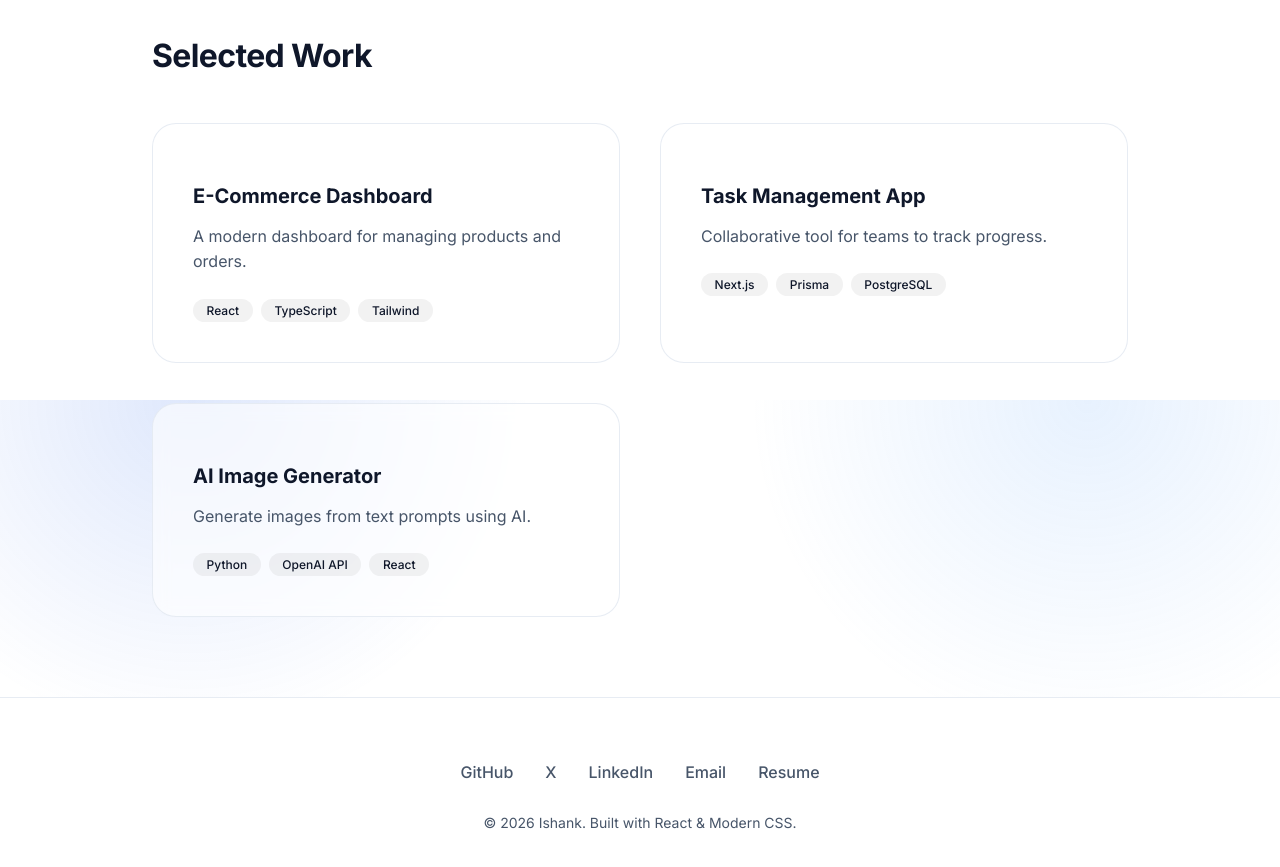
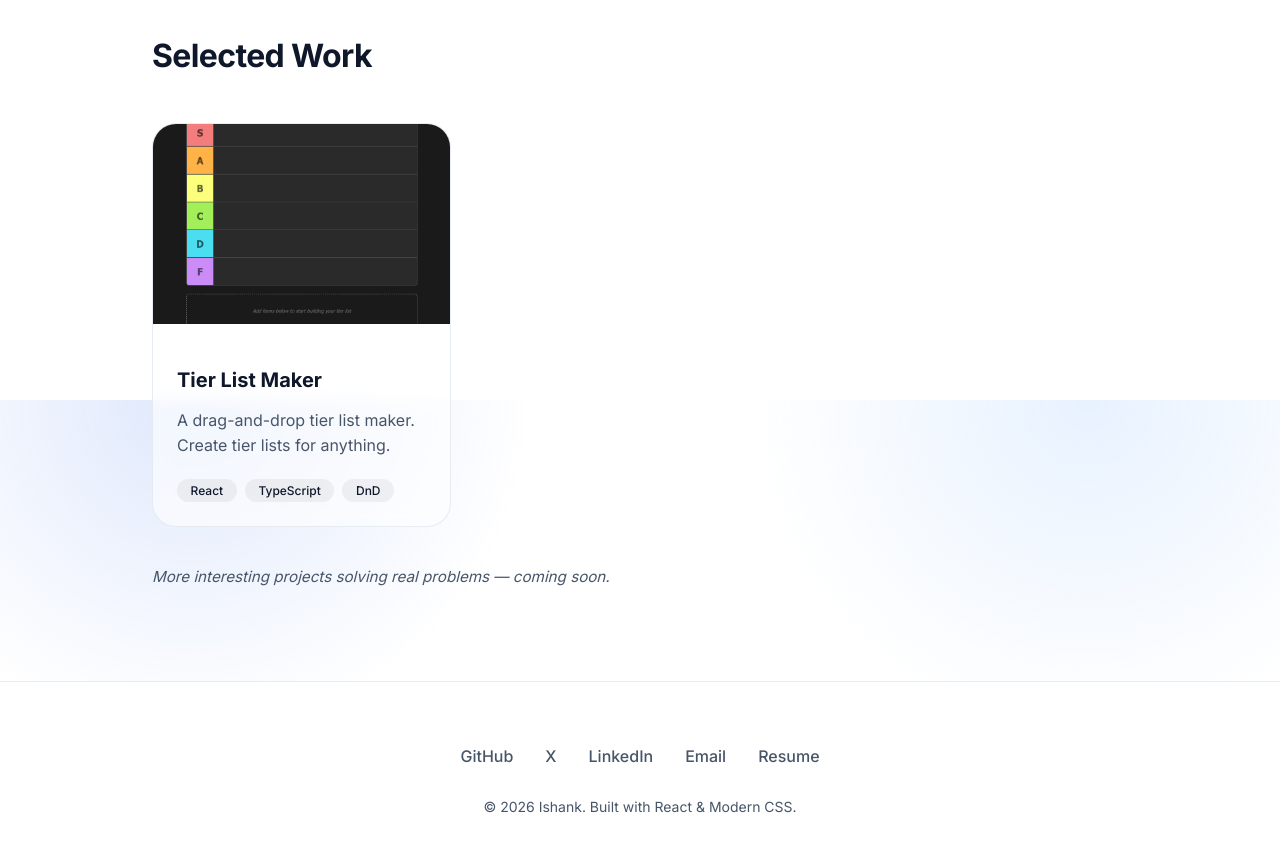
Before and after one commit to ishankgupta95/portfolio-website, a React (Vite) app: page / in a window 1280 px wide. Shown: the part 2800-3667 px from the top of the page. Built offline with nearby package versions, Linux system fonts and the light colour scheme.

Commit message:
project section improved, added one and only project, need to make more soon

```diff
--- a/src/Projects.tsx
+++ b/src/Projects.tsx
@@ -1,7 +1,12 @@
 const projects = [
-  { id: 1, title: 'E-Commerce Dashboard', description: 'A modern dashboard for managing products and orders.', tags: ['React', 'TypeScript', 'Tailwind'] },
-  { id: 2, title: 'Task Management App', description: 'Collaborative tool for teams to track progress.', tags: ['Next.js', 'Prisma', 'PostgreSQL'] },
-  { id: 3, title: 'AI Image Generator', description: 'Generate images from text prompts using AI.', tags: ['Python', 'OpenAI API', 'React'] },
+  {
+    id: 1,
+    title: 'Tier List Maker',
+    description: 'A drag-and-drop tier list maker. Create tier lists for anything.',
+    tags: ['React', 'TypeScript', 'DnD'],
+    image: `${import.meta.env.BASE_URL}assets/tier-list.png`,
+    link: 'https://ishankgupta95.github.io/tier_list/',
+  },
 ];
 
 export const Projects = () => {
@@ -11,15 +16,22 @@ export const Projects = () => {
         <h2 style={{ fontSize: '2rem', fontWeight: 700, marginBottom: '3rem', letterSpacing: '-0.02em' }}>Selected Work</h2>
         <div style={{
           display: 'grid',
-          gridTemplateColumns: 'repeat(auto-fit, minmax(300px, 1fr))',
+          gridTemplateColumns: 'repeat(3, 1fr)',
           gap: '2.5rem'
         }}>
           {projects.map((project) => (
-            <div key={project.id} style={{
+            <a
+              key={project.id}
+              href={project.link}
+              target="_blank"
+              rel="noopener noreferrer"
+              style={{ textDecoration: 'none', color: 'inherit' }}
+            >
+              <div style={{
                 backgroundColor: 'var(--card-bg)',
                 border: '1px solid var(--border-color)',
                 borderRadius: '1.5rem',
-              padding: '2.5rem',
+                overflow: 'hidden',
                 transition: 'transform 0.2s ease, box-shadow 0.2s ease',
                 cursor: 'pointer',
                 backdropFilter: 'blur(8px)'
@@ -33,8 +45,14 @@ export const Projects = () => {
                 e.currentTarget.style.boxShadow = 'none';
               }}
               >
+                <img
+                  src={project.image}
+                  alt={project.title}
+                  style={{ width: '100%', height: '200px', objectFit: 'cover', display: 'block' }}
+                />
+                <div style={{ padding: '1.5rem' }}>
                   <h3 style={{ fontSize: '1.25rem', fontWeight: 700, marginBottom: '0.75rem' }}>{project.title}</h3>
-              <p style={{ color: 'var(--text-secondary)', marginBottom: '1.5rem', lineHeight: 1.6 }}>{project.description}</p>
+                  <p style={{ color: 'var(--text-secondary)', marginBottom: '1.25rem', lineHeight: 1.6 }}>{project.description}</p>
                   <div style={{ display: 'flex', gap: '0.5rem', flexWrap: 'wrap' }}>
                     {project.tags.map(tag => (
                       <span key={tag} style={{
@@ -50,8 +68,13 @@ export const Projects = () => {
                     ))}
                   </div>
                 </div>
+              </div>
+            </a>
           ))}
         </div>
+        <p style={{ marginTop: '2.5rem', color: 'var(--text-secondary)', fontSize: '0.95rem', fontStyle: 'italic' }}>
+          More interesting projects solving real problems — coming soon.
+        </p>
       </div>
     </section>
   );
```
Also changed, not shown: public/assets/tier-list.png (added). Lines whose indentation alone changed are shown as unchanged.
